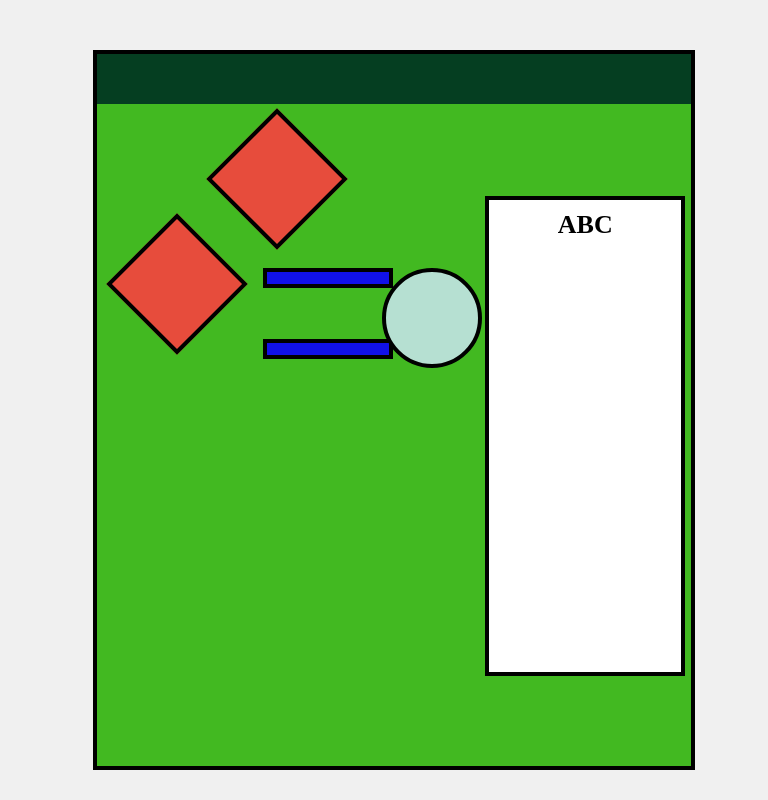
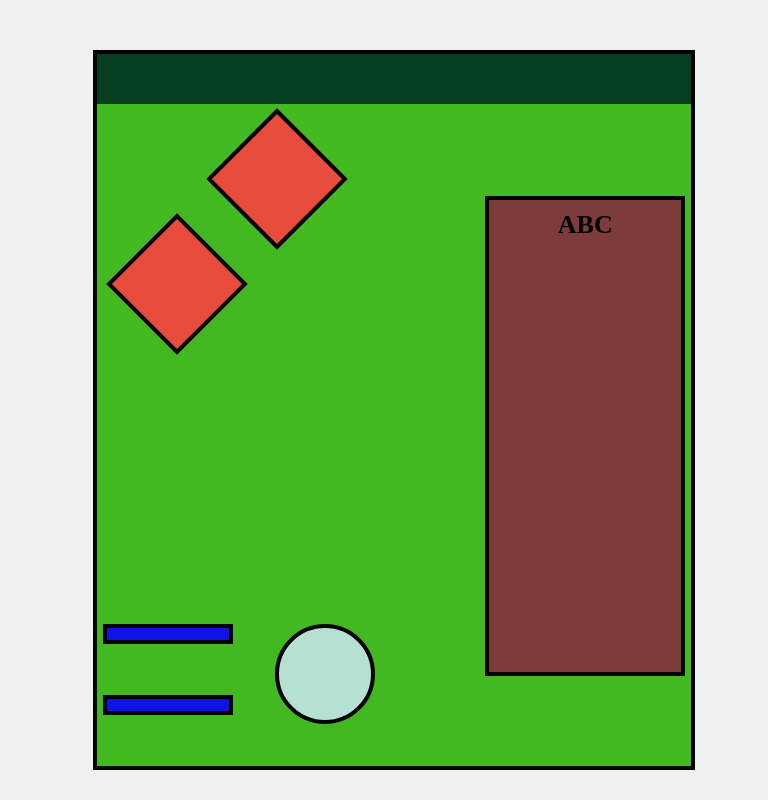
Before and after one commit to michalskijakub/ResponsiveWebsiteOD, a plain HTML site: page index.html in a window 768 px wide. Drawn offline with Linux system fonts and the light colour scheme.

Commit message:
Added conditions for resolution 583 < 900

```diff
--- a/style.css
+++ b/style.css
@@ -139,6 +139,28 @@ body {
   .rectangle {
     padding: 10px;
   }
+
+  .rec1 {
+    position: absolute;
+    top: 80%;
+    left: 1%;
+  }
+
+  .rec2 {
+    position: absolute;
+    top: 90%;
+    left: 1%;
+  }
+
+  .circle {
+    position: absolute;
+    top: 80%;
+    left: 30%;
+  }
+
+  .bed {
+    background-color: rgb(126, 59, 59);
+  }
 }
 
 @media screen and (min-width: 901px) {
```
